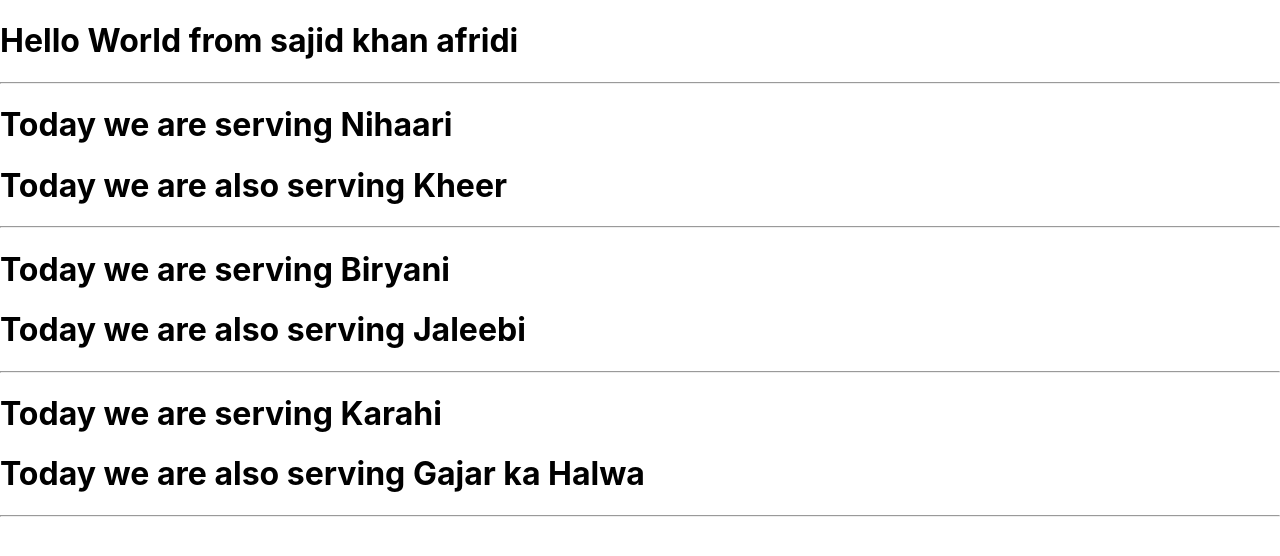
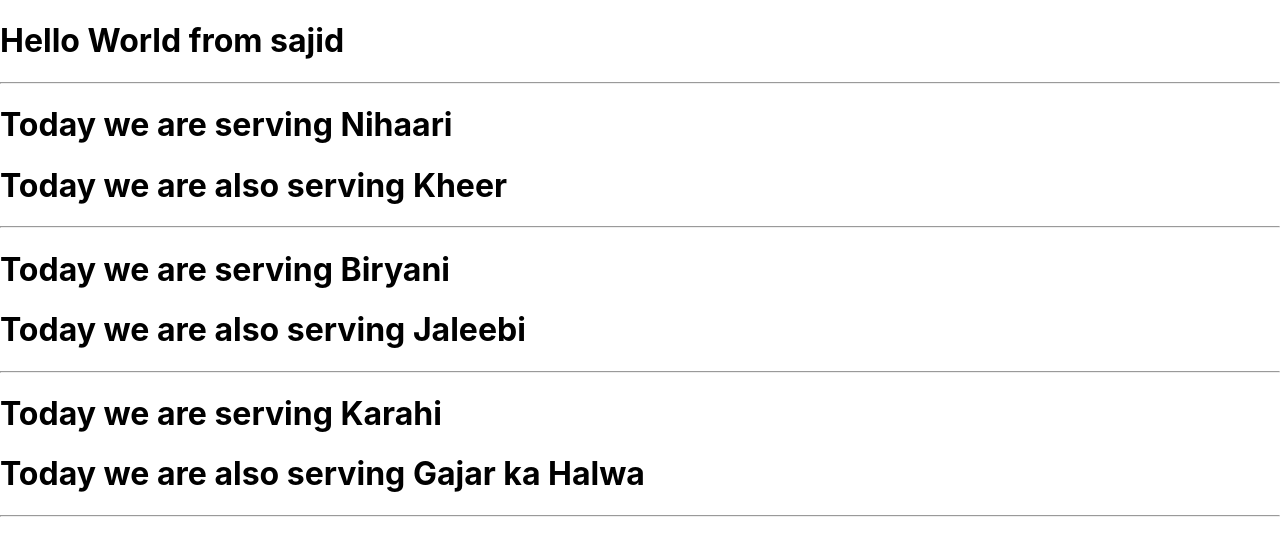
Before and after one commit to sajid-khan-afridi/demoapp, a React (Create React App) app: page / in a window 1280 px wide. Shown: the top 556 px of the page. Built offline with nearby package versions, Linux system fonts and the light colour scheme.

Commit message:
Update App.js

```diff
--- a/src/App.js
+++ b/src/App.js
@@ -5,7 +5,7 @@ import './App.css';
 function App() {
   return (
     <div>
-    <h1>Hello World from sajid khan afridi</h1>
+    <h1>Hello World from sajid</h1>
     {/* <Dinner></Dinner> */}
     <hr/>
     <Dinner dishName="Nihaari" sweetDish="Kheer" />
```
